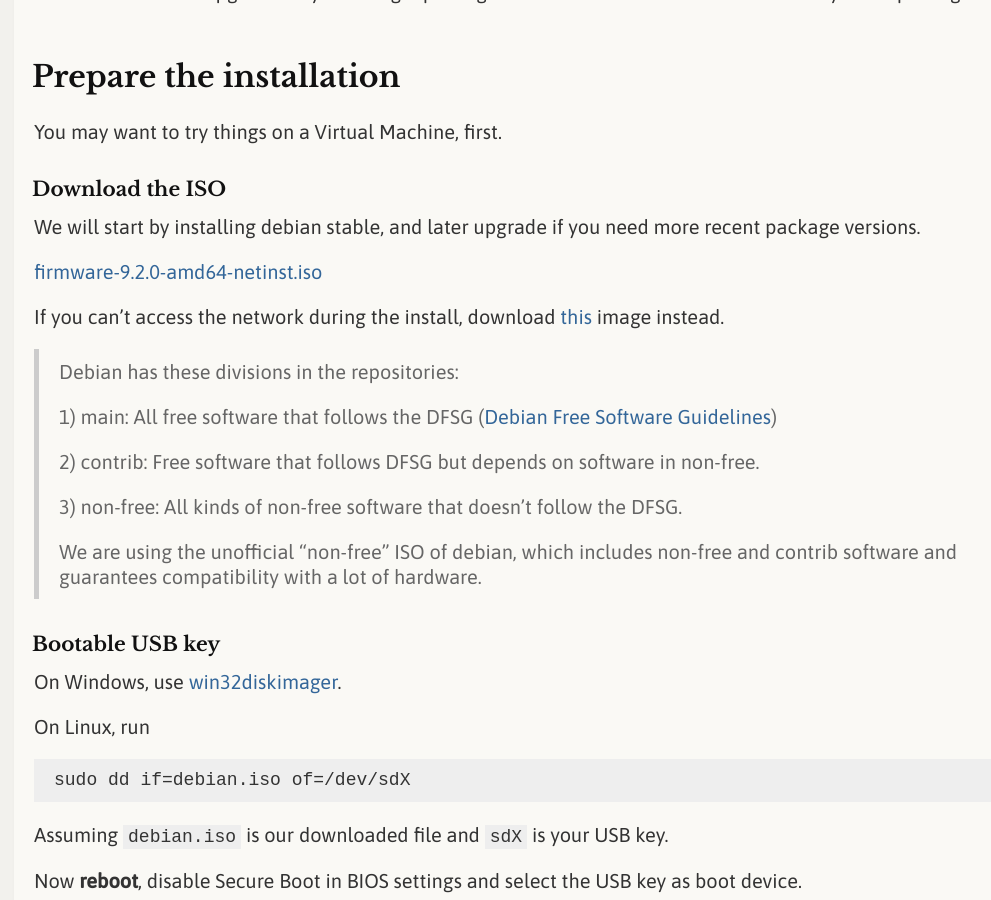
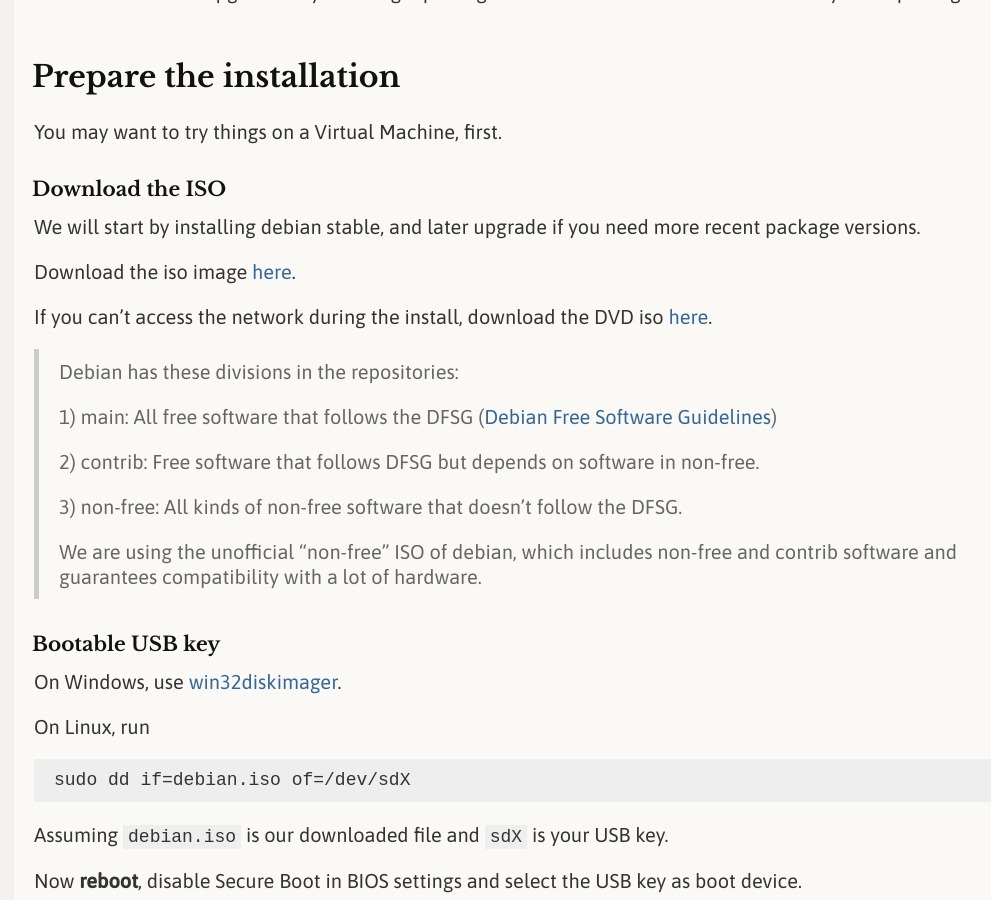
Before and after one commit to avivace/debian-quickstart, a Jekyll site: the page built from index.md, in a window 1280 px wide and 900 px high, scrolled down 2119 px. Shown: the whole window, without its empty margins (106-1097 px from the left). Built offline with Jekyll 4.4.1, drawn with Linux system fonts in a browser that asks for light colours; nearby versions of some CDN libraries; comment, search, counter and statistics services are not loaded; our own code applies the rules of GitHub Pages for plain Markdown files.

Commit message:
direct link to ISOs -> directory link

```diff
--- a/index.md
+++ b/index.md
@@ -68,9 +68,9 @@
 ### Download the ISO
 We will start by installing debian stable, and later upgrade if you need more recent package versions.
 
-[firmware-9.2.0-amd64-netinst.iso](http://cdimage.debian.org/cdimage/unofficial/non-free/cd-including-firmware/current/amd64/iso-cd/firmware-9.2.1-amd64-netinst.iso)
+Download the iso image [here](http://cdimage.debian.org/cdimage/unofficial/non-free/cd-including-firmware/current/amd64/iso-cd/).
 
-If you can't access the network during the install, download [this](http://cdimage.debian.org/cdimage/unofficial/non-free/cd-including-firmware/current/amd64/iso-dvd/firmware-9.0.0-amd64-DVD-1.iso) image instead.
+If you can't access the network during the install, download the DVD iso [here](http://cdimage.debian.org/cdimage/unofficial/non-free/cd-including-firmware/current/amd64/iso-dvd/).
 
 > Debian has these divisions in the repositories:
 >
```
